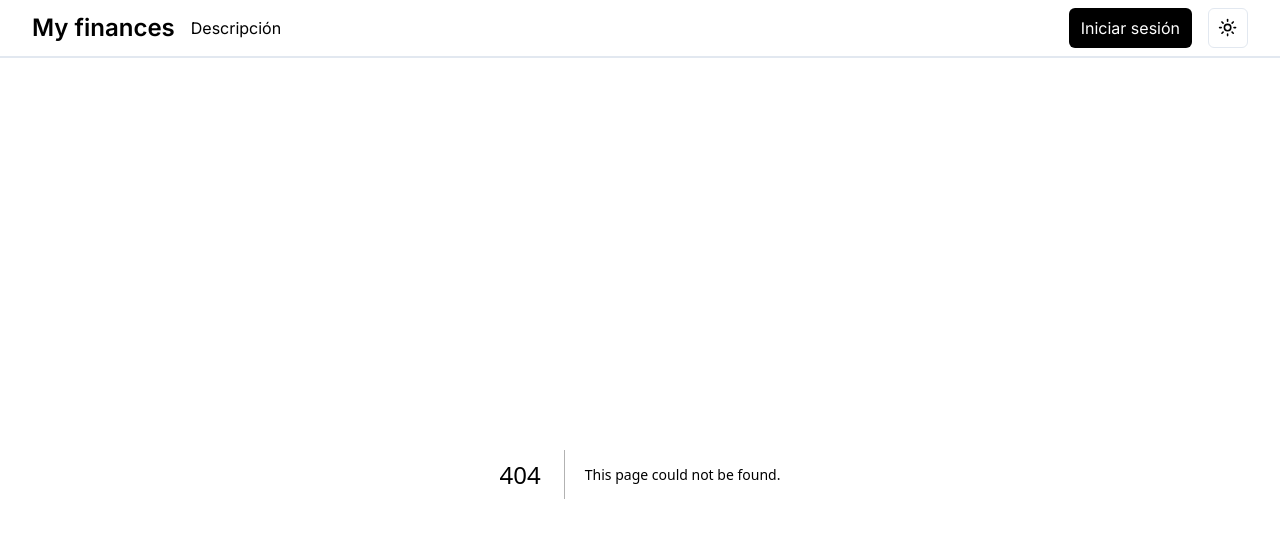
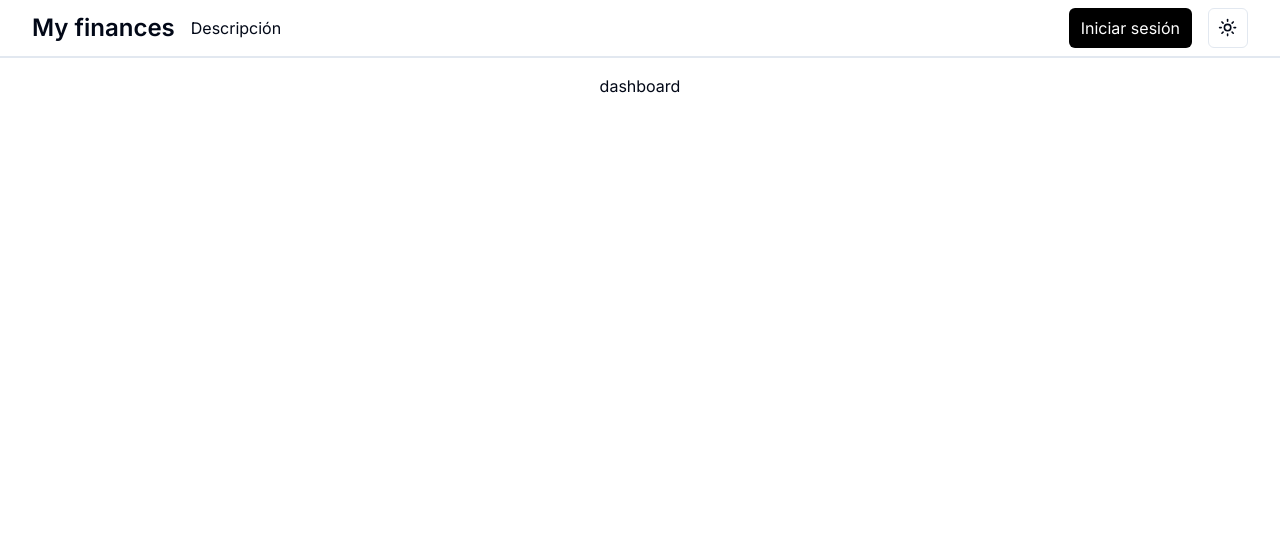
Before and after one commit to yeferson59/app-finances-nextjs, a Next.js app: page /dashboard in a window 1280 px wide. Before the commit this address had no page. Shown: the top 538 px of the page. Built offline with nearby package versions, Linux system fonts and the light colour scheme.

Commit message:
add page dahboard

```diff
--- /dev/null
+++ b/src/app/dashboard/page.tsx
@@ -0,0 +1,7 @@
+export default function dashboard(){
+    return(
+        <>
+            <h1>dashboard</h1>
+        </>
+    );
+}
```
